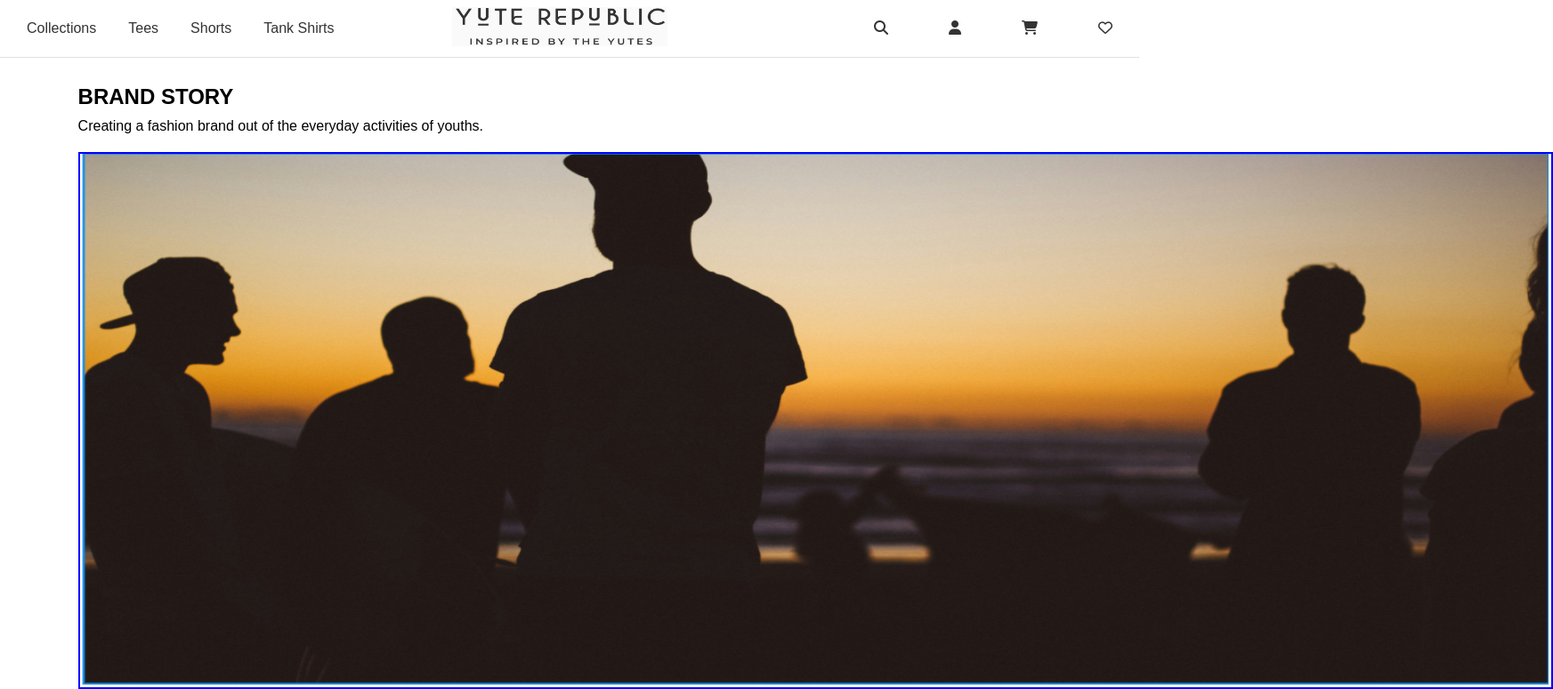
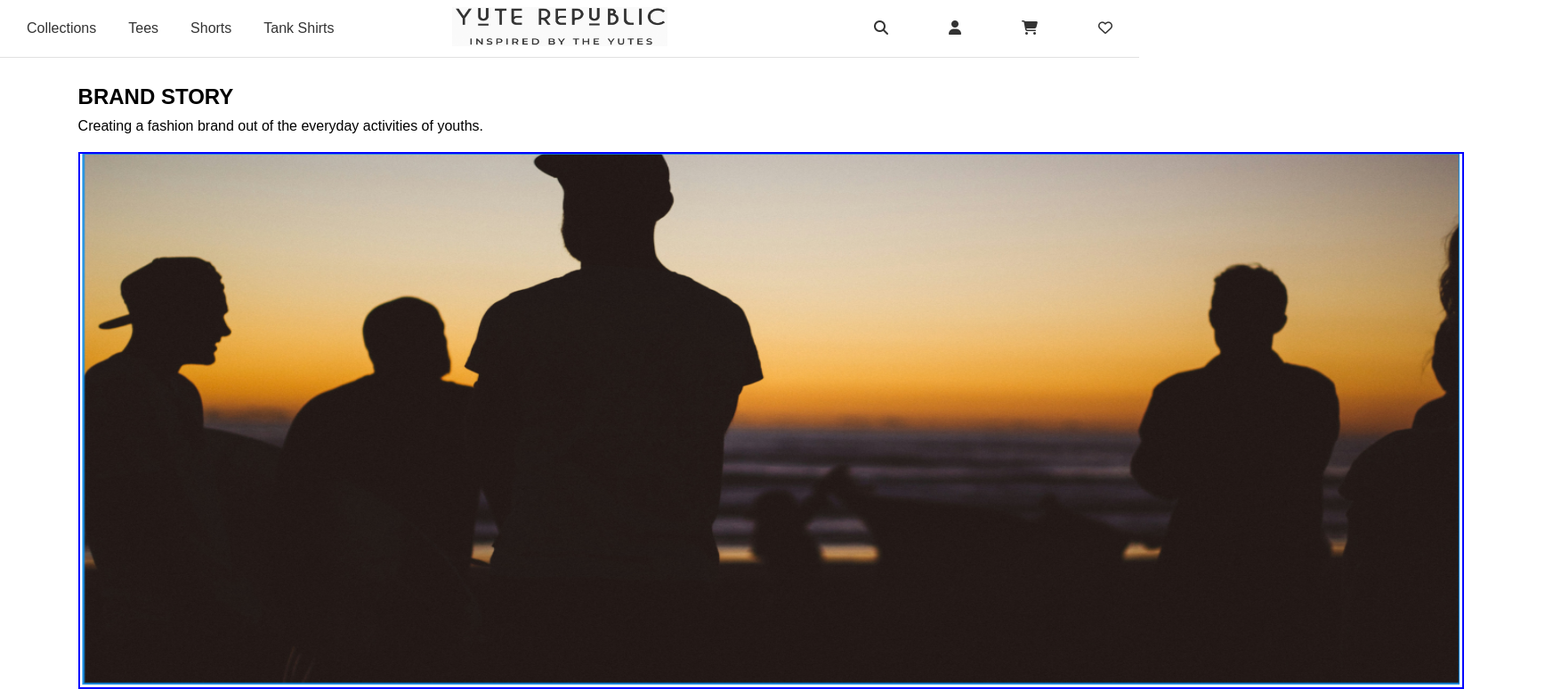
Before and after one commit to jaykay2426/yute, a website: page landing.html in a window 1280 px wide. Shown: the top 775 px of the page at 89% size, 1745 px wide, since content can reach past the window. Drawn offline with Linux system fonts and the light colour scheme.

Commit message:
Update style.css

```diff
--- a/style.css
+++ b/style.css
@@ -381,12 +381,12 @@ body, html {
 
 .image-container {
     border: 2px solid #0000ff; /* Blue border color */
-    width: 1657px;
+    width: 1557px;
 }
 
 .image-container img {
     display: block;
-    width: 1650px;
+    width: 1550px;
     margin-right: 20px;
     height: 600px;
 }
```
